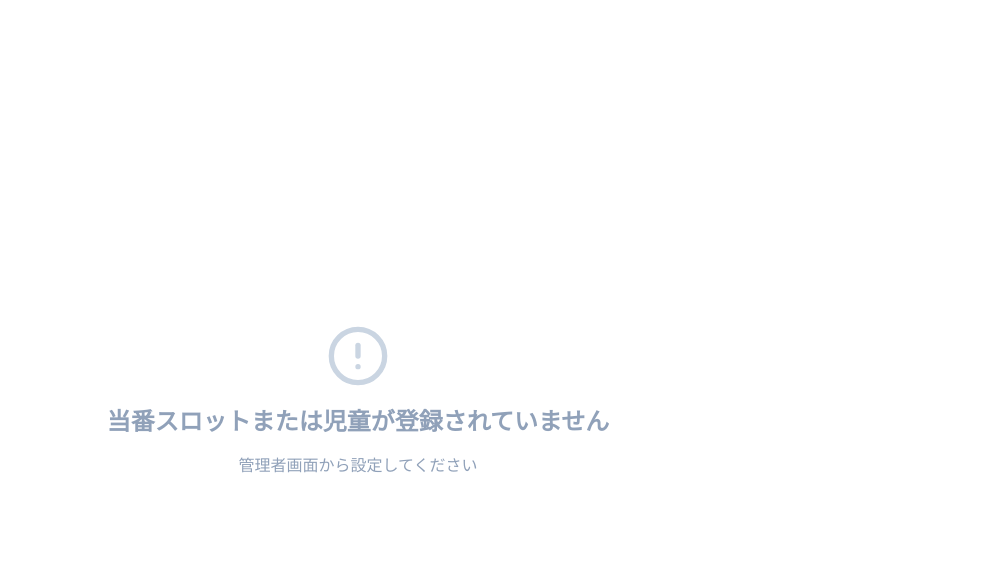
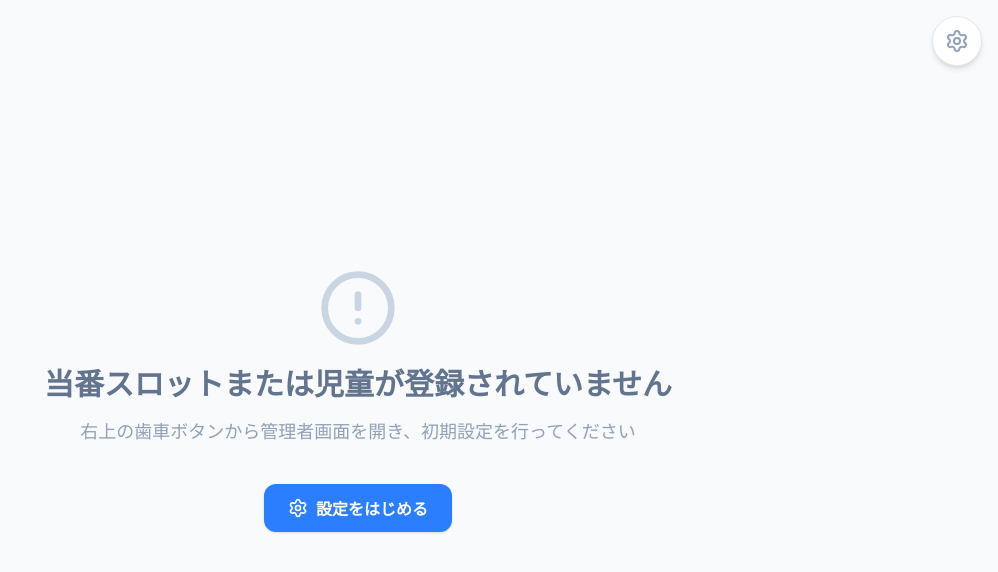
Before and after one commit to fcyosiki-debug/duty-board-hero, a Next.js app: page / in a window 1280 px wide. Shown: the top 572 px of the page, without its empty margins (282-1280 px from the left). Built offline with nearby package versions, Linux system fonts and the light colour scheme.

Commit message:
feat: 初期状態の画面に管理画面への遷移ボタンを追加

```diff
--- a/src/components/KidsView.tsx
+++ b/src/components/KidsView.tsx
@@ -181,10 +181,29 @@ export default function KidsView({ onNavigateToAdmin }: KidsViewProps) {
 
   if (!dutySlots || dutySlots.length === 0 || students.length === 0) {
     return (
-      <div className="w-full h-screen flex flex-col items-center justify-center gap-4 p-8">
-        <LucideIcons.AlertCircle className="w-16 h-16 text-slate-300" />
-        <p className="text-2xl font-bold text-slate-400">当番スロットまたは児童が登録されていません</p>
-        <p className="text-slate-400">管理者画面から設定してください</p>
+      <div className="w-full h-screen flex flex-col items-center justify-center gap-6 p-8 relative bg-slate-50">
+        <div className="absolute top-4 right-4">
+          <button
+            onClick={onNavigateToAdmin}
+            className="text-slate-400 hover:text-slate-600 transition-colors bg-white hover:bg-slate-100 p-3 rounded-full shadow-md border border-slate-200 flex items-center justify-center"
+            title="管理画面へ"
+          >
+            <LucideIcons.Settings size={24} />
+          </button>
+        </div>
+        <div className="flex flex-col items-center justify-center gap-4 text-center">
+          <LucideIcons.AlertCircle className="w-20 h-20 text-slate-300" />
+          <p className="text-2xl md:text-3xl font-bold text-slate-500">当番スロットまたは児童が登録されていません</p>
+          <p className="text-slate-400 text-lg">右上の歯車ボタンから管理者画面を開き、初期設定を行ってください</p>
+
+          <button
+            onClick={onNavigateToAdmin}
+            className="mt-6 flex items-center gap-2 px-6 py-3 bg-blue-500 text-white rounded-xl font-bold hover:bg-blue-600 transition-colors shadow-sm"
+          >
+            <LucideIcons.Settings size={20} />
+            設定をはじめる
+          </button>
+        </div>
       </div>
     );
   }
```
